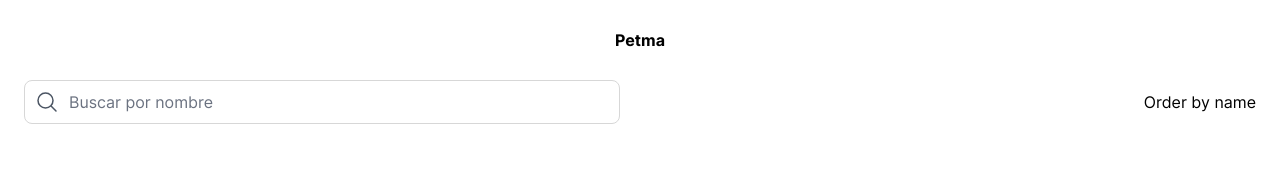
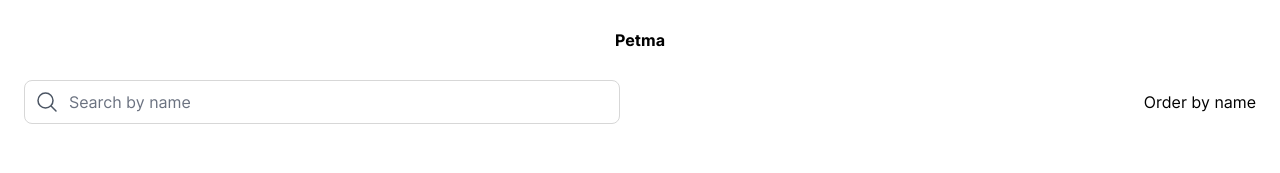
Before and after one commit to JMAgundezG/pet-network-front, a Next.js app: page / in a window 1280 px wide. Shown: the top 173 px of the page. Built offline with nearby package versions, Linux system fonts and the light colour scheme; no server answers.

Commit message:
translate

```diff
--- a/src/components/index/SearchBar.tsx
+++ b/src/components/index/SearchBar.tsx
@@ -35,7 +35,7 @@ export default function SearchBar({ textByDefault, onChange }: Props) {
         <input
           type='text'
           className='w-full rounded border-0 py-[9px] pl-[10px] ring-0 focus:outline-none focus:ring-0'
-          placeholder='Buscar por nombre'
+          placeholder='Search by name'
           value={text}
           onChange={(e) => handleChange(e.target.value)}
         />
```
